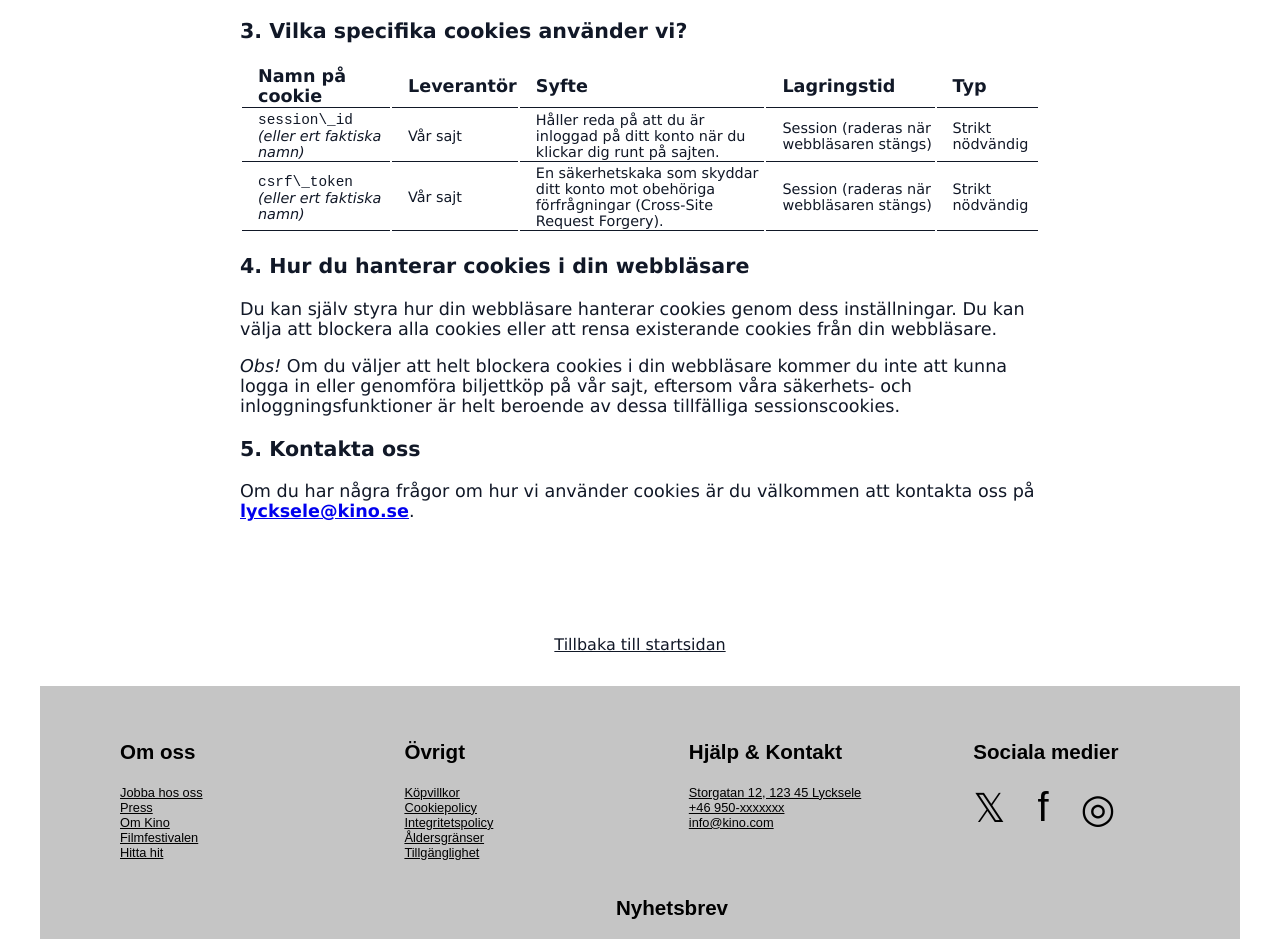
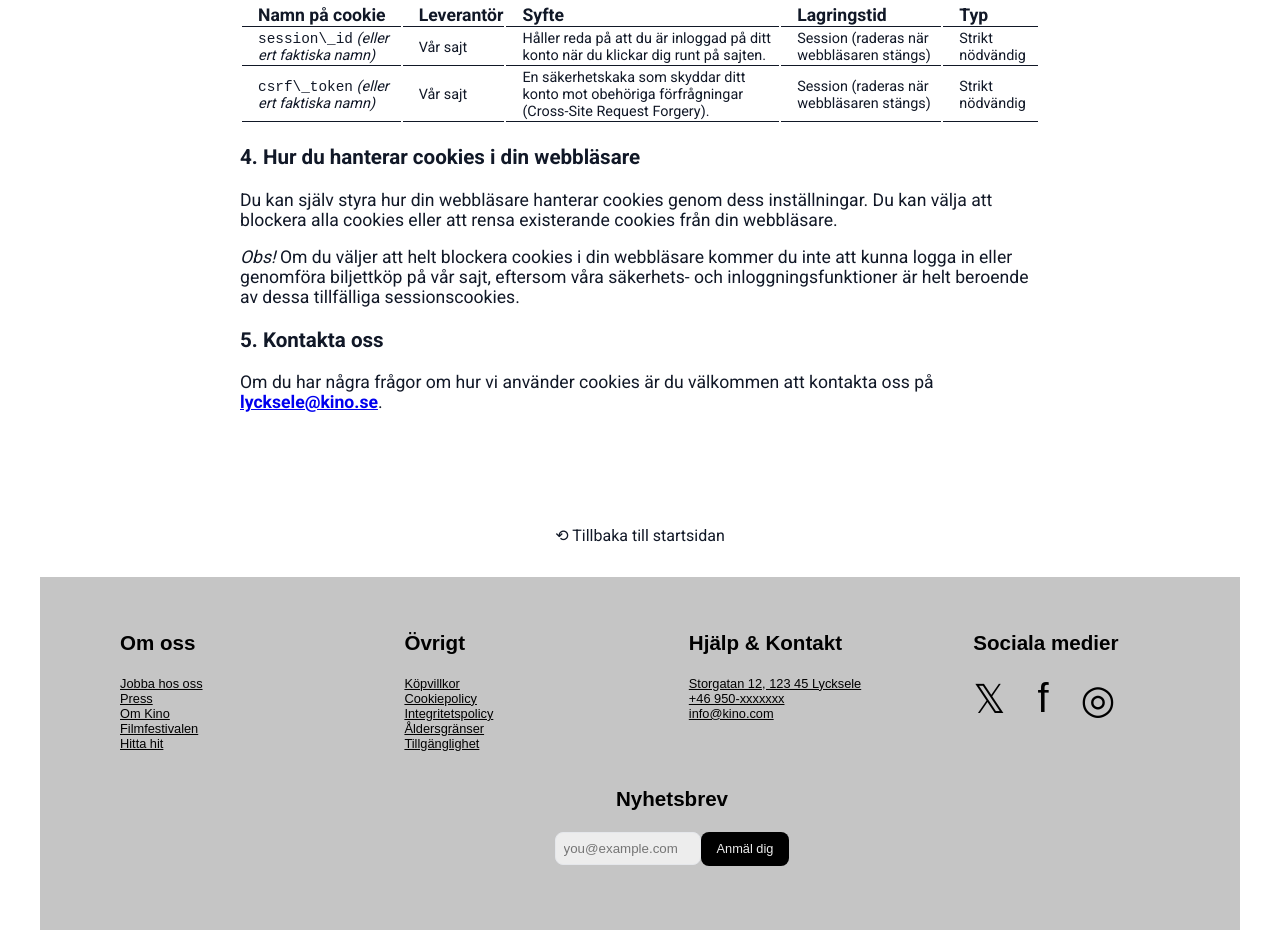
Before and after one commit to anteman-swe/kino-with-next.js, a Next.js app in the folder kino-webb/: page /cookiepolicy in a window 1280 px wide. Shown: the part 707-1646 px from the top of the page. Built offline with nearby package versions, Linux system fonts and the light colour scheme; no server answers.

Commit message:
Switched up the styling in cookiepolicy page

```diff
--- a/kino-webb/src/app/cookiepolicy/Cookiepolicy.module.scss
+++ b/kino-webb/src/app/cookiepolicy/Cookiepolicy.module.scss
@@ -1,7 +1,7 @@
 .cookiepolicy {
     max-width: 800px;
     margin: 4rem auto;
-    font-family: Verdana, Geneva, Tahoma, sans-serif;
+    font-family: Roboto, Verdana, Geneva, Tahoma, sans-serif;
     font-size: 1.1rem;
     th, td{
         padding-left: 1rem;
@@ -15,7 +15,8 @@
 .homelink {
     margin: 2rem;
     text-align: center;
-    font-family: Verdana, Geneva, Tahoma, sans-serif;
+    text-decoration: none;
+    font-family: Roboto, Verdana, Geneva, Tahoma, sans-serif;
     color: var(--text-main);
     cursor: pointer;
 }
--- a/kino-webb/src/app/cookiepolicy/page.tsx
+++ b/kino-webb/src/app/cookiepolicy/page.tsx
@@ -24,7 +24,7 @@ export default async function Cookiepolicy() {
           className={styles.cookiepolicy}
         ></div>
         <Link href="/" className={styles.homelink}>
-          Tillbaka till startsidan
+          &#10226; Tillbaka till startsidan
         </Link>
       </>
     );
```
